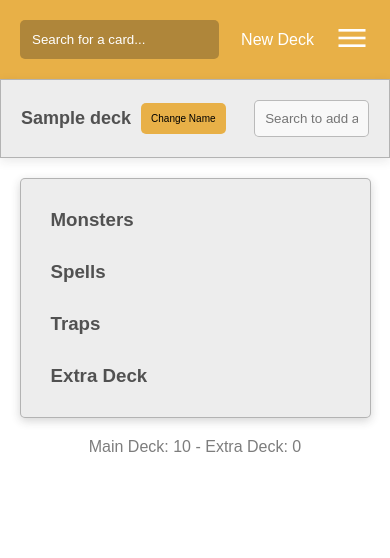
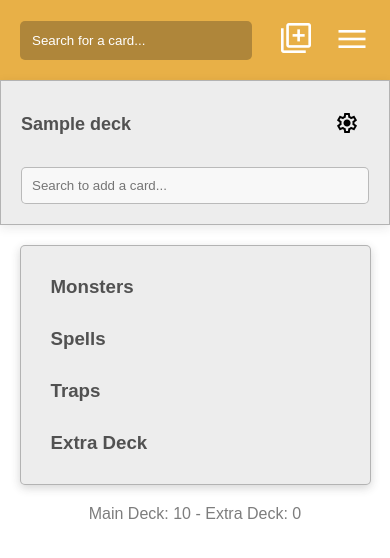
Before and after one commit to inmanjlai/Yu-Gi-Search, a Flask app: page /decks/1 in a window 390 px wide. Shown: the top 558 px of the page. Run offline with Flask 3, Linux system fonts and the light colour scheme; a user stored in the database is signed in; tables that the repository leaves empty hold one stand-in row (values such as "Sample post"); grey boxes marked "Sample" are stand-in pictures.

Commit message:
UI changes, and added delete-deck

```diff
--- a/app.py
+++ b/app.py
@@ -361,6 +361,17 @@ def get_deck(deck_id):
 
     return render_template("deck.html", deck=deck, decklist=decklist, main_deck_length=main_deck_length, extra_deck_length=extra_deck_length)
 
+@app.route("/decks/delete/<int:deck_id>", methods=["POST"])
+def delete_deck(deck_id):
+    deck = Deck.query.get(deck_id)
+    print(deck.to_dict())
+    if deck.user_id == current_user.id:
+        db.session.delete(deck)
+        db.session.commit()
+        return redirect("/")
+    else:
+        return {"ERROR": "UNAUTHORIZED"}, 401
+
 @app.route("/decklist/add-quantity/<int:deck_id>/<int:card_id>", methods=["POST"])
 def add_card_quantity(deck_id, card_id):
     decklist = DeckList.query.filter(DeckList.card_id==card_id, DeckList.deck_id==deck_id).first()
@@ -391,9 +402,7 @@ def card_not_found(deck_id):
 @app.route("/decklist/<int:deck_id>/<int:card_id>", methods=["POST"])
 def add_card_to_decklist(deck_id, card_id):
 
-    print("HLELO")
     deck = Deck.query.get(deck_id)
-    print(current_user.id, deck.user_id)
 
     if current_user.id == deck.user_id:
         card = Card.query.get(card_id)
--- a/models/Card.py
+++ b/models/Card.py
@@ -13,12 +13,12 @@ class CardSets(db.Model):
 class DeckList(db.Model):
     __tablename__ = "decklists"
 
-    card_id = db.Column(db.Integer, db.ForeignKey("cards.id"), primary_key=True)
+    card_id = db.Column(db.Integer, primary_key=True)
     deck_id = db.Column(db.Integer, db.ForeignKey("decks.id"), primary_key=True)
     quantity = db.Column(db.Integer, default=1)
 
-    card = db.relationship("Card", backref="decks")
-    deck = db.relationship("Deck", backref="cards")
+    # card = db.relationship("Card", backref="decks")
+    deck = db.relationship("Deck", back_populates="cards")
 
     def to_dict(self):
         return {
@@ -84,6 +84,7 @@ class Deck(db.Model):
     cover_img = db.Column(db.String(4000))
     user_id = db.Column(db.Integer, db.ForeignKey("users.id"), nullable=False)
 
+    cards = db.relationship("DeckList", cascade="all, delete, delete-orphan", back_populates="deck")
     user = db.relationship("User", backref="decks")
 
     def get_decklist(self):
@@ -95,17 +96,16 @@ class Deck(db.Model):
             card_object["quantity"] = card.quantity
             if "XYZ" not in card_object["type"] and "Link" not in card_object["type"] and "Fusion" not in card_object["type"] and "Synchro" not in card_object["type"]:
                 main_deck.append(card_object)
-                print(card_object["type"], "\n\n")
             else:
                 extra_deck.append(card_object)
 
         deck = {"main_deck": [card for card in main_deck], "extra_deck": [card for card in extra_deck]}
-        print(deck)
         return deck
 
     def to_dict(self):
         return {
             'id': self.id,
             'name': self.name,
-            'user_id': self.user_id
+            'user_id': self.user_id,
+            'cards': self.cards
         }
--- a/static/new_styles.css
+++ b/static/new_styles.css
@@ -159,6 +159,7 @@ nav {
 .deck-modal-content button {
     padding: 10px;
     background-color: #e8b047;
+    color: white;
     border: none;
     border-radius: 5px;
     font-size: 16px;
@@ -194,13 +195,13 @@ nav {
     cursor: pointer;
 }
 
-.menu-btn span {
+.menu-btn-container span {
     font-size: 36px;
+    cursor: pointer;
 }
 
 .menu-btn-dropdown {
     position: absolute;
-    background-color: rgba(237, 237, 237, 1);
     border-radius: 5px;
     border: 1px solid rgba(44, 44, 44, 0.3);
     box-shadow: 0 3px 10px rgba(44, 44, 44, 0.1);
@@ -218,6 +219,7 @@ nav {
     background-color: rgba(44, 44, 44, 0.7);
     z-index: 99999999;
     backdrop-filter: blur(8px);
+    -webkit-backdrop-filter: blur(8px);
     font-size: 24px;
     visibility: hidden;
 }
@@ -433,7 +435,7 @@ nav {
     flex-direction: column;
     /* justify-content: center; */
     align-items: center;
-
+    /* max-width: 95%; */
     height: max-content;
     margin-right: 20px;
     border-radius: 5px;
@@ -1067,6 +1069,8 @@ nav {
     color: #7d7d7d;
 }
 
+
+
 .error {
     background-color: rgb(209, 65, 65);
     padding: 10px;
@@ -1115,6 +1119,7 @@ nav {
 .deck-info > div {
     display: flex;
     flex-direction: column;
+    align-items: center;
     gap: 20px;
 }
 
@@ -1236,7 +1241,7 @@ nav {
     display: flex;
     justify-content: center;
     align-items: center;
-    transition: background-color 0.2s, color 0.2s;
+    /* transition: background-color 0.2s, color 0.2s; */
     border-left: 1px solid rgba(44, 44, 44, 0.3);
     border-top-right-radius: 5px;
     border-bottom-right-radius: 5px;
@@ -1320,6 +1325,7 @@ nav {
     justify-content: center;
     flex-direction: column;
     /* align-items: center; */
+    min-width: 400px;
     padding: 20px;
     gap: 10px;
 }
@@ -1342,6 +1348,7 @@ nav {
     border-radius: 5px;
     padding: 10px;
     font-size: 16px;
+    color: white;
 }
 
 .editDeckModalContent form button:hover {
@@ -1350,7 +1357,9 @@ nav {
 }
 
 .editDeckButton {
-    background-color: #e8b047;
+    /* background-color: #e8b047; */
+    background-color: transparent;
+    /* color: white; */
     border: none;
     border-radius: 5px;
     padding: 10px;
@@ -1358,7 +1367,7 @@ nav {
 }
 
 .editDeckButton:hover {
-    background-color: #f1d092;
+    /* background-color: #f1d092; */
     cursor: pointer;
 }
 
@@ -1377,7 +1386,7 @@ nav {
     display: flex;
     justify-content: center;
     align-items: center;
-    transition: background-color 0.2s, color 0.2s;
+    /* transition: background-color 0.2s, color 0.2s; */
     border-left: 1px solid rgba(44, 44, 44, 0.3);
     padding: 5px;
 }
@@ -1386,6 +1395,15 @@ nav {
     background-color: rgb(85, 204, 228);
     outline: 1px solid rgb(85, 204, 228);
     color: white;
+}
+
+.editDeckModal .delete-deck {
+    background-color: rgb(209, 65, 65);
+    color: white;
+}
+
+.editDeckModal .delete-deck:hover {
+    background-color: rgb(230, 106, 106);
 }
 
 @media screen and (min-width: 1700px) {
@@ -1413,16 +1431,23 @@ nav {
     .deck-info {
         font-size: xx-small;
         display: flex;
-        flex-direction: row;
-        justify-content: center;
-        align-items: center;
+        flex-direction: column;
+        justify-content: flex-start;
+        align-items: flex-start;
     }
 
     .deck-info > div {
         display: flex;
         flex-direction: row;
-        /* justify-content: center; */
+        justify-content: space-between;
         align-items: center;
+        width: 100%;
+        gap: 10px;
+    }
+
+    .type-container {
+        width: 100%;
+        max-width: 100%;
     }
 
     .editDeckButton {
--- a/templates/deck.html
+++ b/templates/deck.html
@@ -17,9 +17,13 @@
     <div class="editDeckModal">
         <div class="editDeckModalContent">
             <form action="/decks/{{deck.id}}/edit" method="POST">
-                <label>Deck Name:</label>
+                <label>Edit Name:</label>
                 <input type="text" name="deck-name" placeholder="Deck Name" required>
                 <button>Confirm Changes</button>
+            </form>
+            <hr>
+            <form action="/decks/delete/{{deck.id}}" method="POST">
+                <button class="delete-deck">Delete Deck</button>
             </form>
         </div>
     </div>
@@ -31,7 +35,7 @@
             <div>
                 <h1>{{deck.name}}</h1>
                 {% if current_user.id == deck.user_id %}
-                    <button onclick="openEditDeckModal()" class="editDeckButton">Change Name</button>
+                    <button onclick="openEditDeckModal()" class="editDeckButton"><span class="material-symbols-outlined">settings</span></button>
                 {% endif %}
             </div>
 
@@ -160,9 +164,6 @@
             </div>
         </div>
         <p class="total">Main Deck: {{main_deck_length}} - Extra Deck: {{extra_deck_length}}</p>
-        <div class="hover-card-display">
-            <img src="" alt="">
-        </div>
     </div>
 </body>
 </html>
--- a/templates/navbar.html
+++ b/templates/navbar.html
@@ -33,7 +33,7 @@
             </div>
             <div class="menu-btn-container">
                 {% if current_user.id %}
-                    <p class="menudeckbtn">New Deck</p>
+                    <div><span class="material-symbols-outlined menudeckbtn">library_add</span></div>
                 {% endif %}
                 <button class="menu-btn"><span class="material-symbols-outlined">menu</span></button>
                 <div class="menu-btn-dropdown">
```
